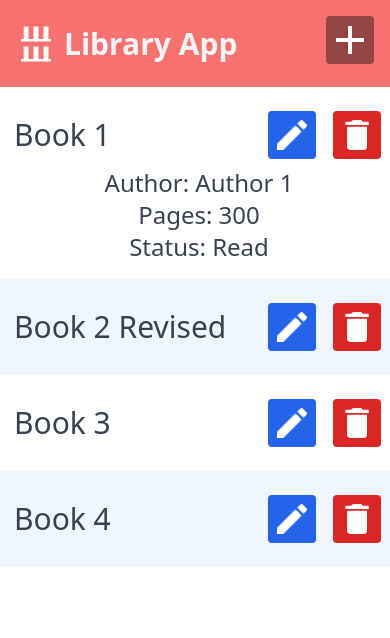
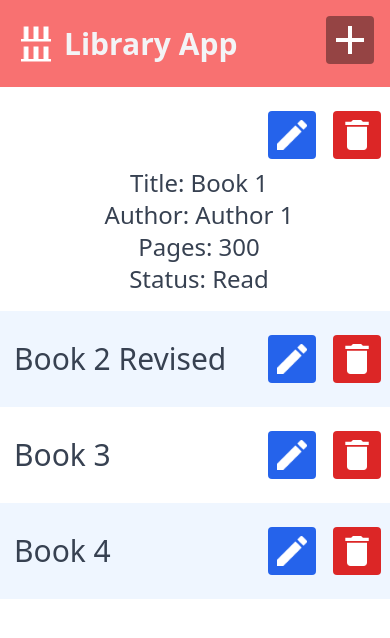
Before and after one commit to Jaypen-git/library-app, a React (Create React App) app: page / in a window 390 px wide. Both pictures are taken after a click on the element "Book 1". Shown: the top 638 px of the page. Built offline with nearby package versions, Linux system fonts and the light colour scheme; data requests are answered from the project's data file.

Commit message:
changes layout for individual book on mobile

```diff
--- a/src/BookList.js
+++ b/src/BookList.js
@@ -16,9 +16,15 @@ const BookList = ({books}) => {
                     <div key={book.id} className={book.id % 2 === 0 ? "grid grid-cols-6 justify-center items-center py-4 bg-blue-50" : "grid grid-cols-6 justify-center items-center py-4"}
                     id={`book-${book.id}`} onClick={() => {
                         let target = document.querySelector(`#book-${book.id}`).querySelector('.details');
+                        let mainTitle = document.querySelector(`#book-${book.id}`).querySelector('.main-title');
                         target.classList.toggle('hidden');
+                        if (mainTitle.innerText !== ''){
+                            mainTitle.innerText = '';
+                        } else {
+                            mainTitle.innerText  = book.title;
+                        }
                     }}>
-                        <p className="col-span-4 text-3xl font-medium px-1.5 ml-2">{ book.title }</p>
+                        <p className="col-span-4 text-3xl font-medium px-1.5 ml-2 main-title">{ book.title }</p>
                         <Link to={"/edit/" + book.id}>
                             <button className="col-span-1 bg-blue-600 m-2 w-12 h-12 text-center rounded flex justify-center align-center">
                                 <img src={require("./images/pencil.png")} alt="edit" className="w-10 h-10 my-1"/>
@@ -28,6 +34,7 @@ const BookList = ({books}) => {
                             <img src={require("./images/delete.png")} alt="delete" className="w-10 h-10 my-1"/>
                         </button>
                         <div className="details hidden col-span-6 text-center">
+                            <p className="col-span-4 text-2xl font-medium px-1.5 ml-2">{ `Title: ${book.title}` }</p>
                             <p className="col-span-4 text-2xl font-medium px-1.5 ml-2">{ `Author: ${book.author}` }</p>
                             <p className="col-span-4 text-2xl font-medium px-1.5 ml-2">{ `Pages: ${book.pages}` }</p>
                             <p className="col-span-4 text-2xl font-medium px-1.5 ml-2">{ `Status: ${book.status}` }</p>
```
